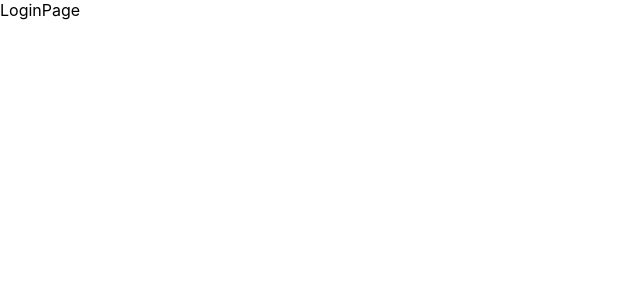
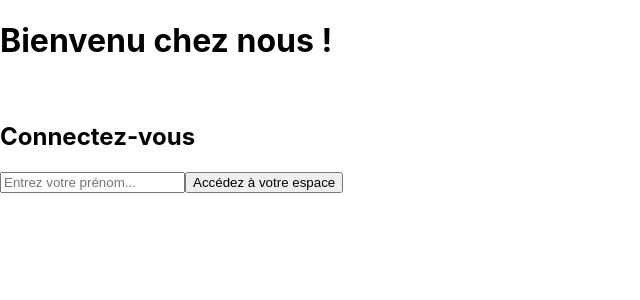
Before and after one commit to LuckyMarty/crazee-burger, a React (Create React App) app: page / in a window 1280 px wide. Shown: the top 300 px of the page, without its empty margins (0-640 px from the left). Built offline with nearby package versions, Linux system fonts and the light colour scheme.

Commit message:
✨ F01: LOGIN > Add title and form

```diff
--- a/src/App.js
+++ b/src/App.js
@@ -6,9 +6,6 @@ const App = () => {
 
 
   // Comportements
-  const handleSubmit = () => {
-
-  }
 
 
   // Affichage (render)
--- a/src/components/pages/LoginPage.js
+++ b/src/components/pages/LoginPage.js
@@ -1,7 +1,30 @@
-import React from 'react'
+import React, { useState } from 'react'
 
 export const LoginPage = () => {
-  return (
-    <div>LoginPage</div>
-  )
+    // State
+    const [inputValue, setInputValue] = useState("")
+
+
+    // Comportement
+    const handleSubmit = (event) => {
+        event.preventDefault();
+        alert(`Bonjour ${inputValue}`);
+        setInputValue("");
+    }
+
+    const handleChange = (event) => {
+        setInputValue(event.target.value)
+    }
+
+    return (
+        <div>
+            <h1>Bienvenu chez nous !</h1>
+            <br/>
+            <h2>Connectez-vous</h2>
+            <form action='submit' onSubmit={handleSubmit}>
+                <input value={inputValue} onChange={handleChange} type="text" placeholder="Entrez votre prénom..." required></input>
+                <button>Accédez à votre espace</button>
+            </form>
+        </div>
+    )
 }
```
